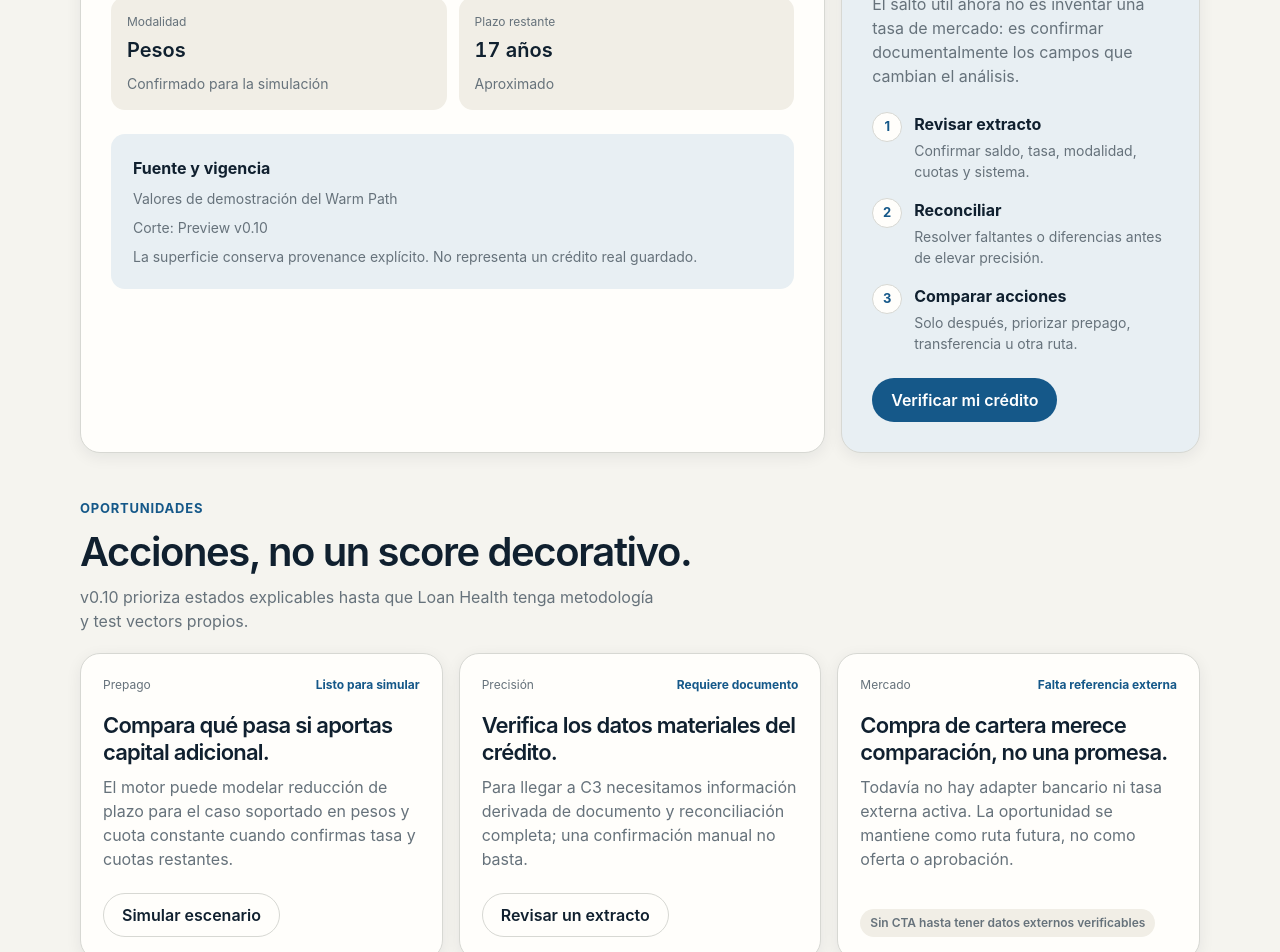
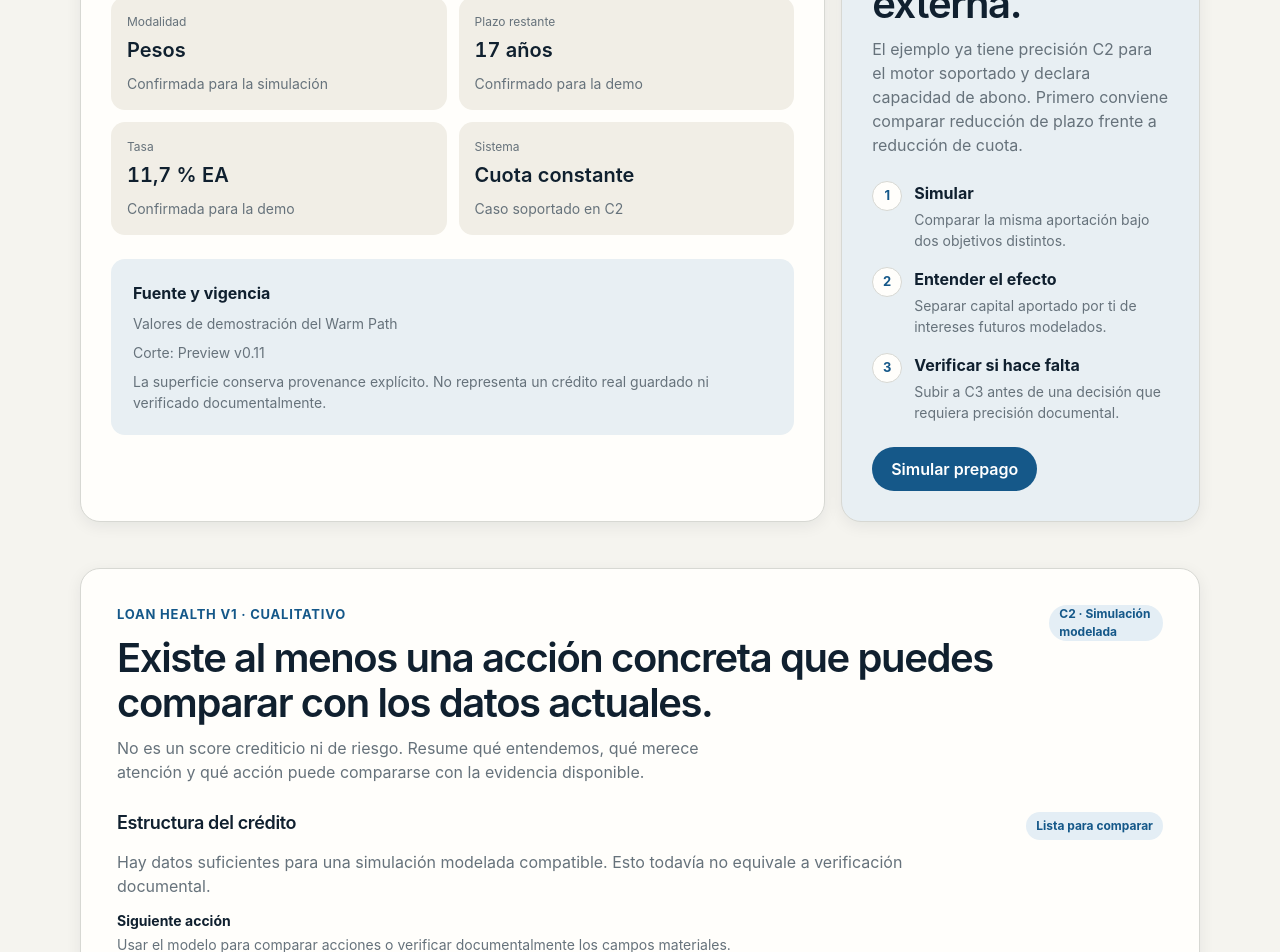
Before and after one commit to arendon7/VIVIENDA, a Next.js app: page /mi-vivienda in a window 1280 px wide. Shown: the part 860-1812 px from the top of the page. Built offline with nearby package versions, Linux system fonts and the light colour scheme.

Commit message:
feat: integrate Loan Health into Mi Vivienda

```diff
--- a/app/mi-vivienda/page.tsx
+++ b/app/mi-vivienda/page.tsx
@@ -1,34 +1,32 @@
+import { LoanHealthPanel } from "@/components/vivienda/loan-health-panel";
 import {
   FinancialNumber,
   PrecisionBadge,
   SourceFreshness,
 } from "@/components/vivienda/signature-components";
+import { evaluateLoanHealth } from "@/domain/loan-health/evaluator";
+import {
+  evaluateOpportunityRoutes,
+  type OpportunityRouterInput,
+} from "@/domain/opportunity/router";
 import styles from "./mi-vivienda.module.css";
 
-const opportunities = [
-  {
-    label: "Prepago",
-    status: "Listo para simular",
-    title: "Compara qué pasa si aportas capital adicional.",
-    copy: "El motor puede modelar reducción de plazo para el caso soportado en pesos y cuota constante cuando confirmas tasa y cuotas restantes.",
-    href: "/revisar",
-    action: "Simular escenario",
-  },
-  {
-    label: "Precisión",
-    status: "Requiere documento",
-    title: "Verifica los datos materiales del crédito.",
-    copy: "Para llegar a C3 necesitamos información derivada de documento y reconciliación completa; una confirmación manual no basta.",
-    href: "/verificar",
-    action: "Revisar un extracto",
-  },
-  {
-    label: "Mercado",
-    status: "Falta referencia externa",
-    title: "Compra de cartera merece comparación, no una promesa.",
-    copy: "Todavía no hay adapter bancario ni tasa externa activa. La oportunidad se mantiene como ruta futura, no como oferta o aprobación.",
-  },
-];
+const demoRouterInput: OpportunityRouterInput = {
+  asOfDate: "2026-08-26",
+  precision: "C2",
+  productType: "mortgage_housing",
+  modality: "pesos",
+  paymentState: "current",
+  extraPaymentCapacity: 500_000,
+  wantsFinishSooner: true,
+};
+
+const demoLoanHealth = evaluateLoanHealth({
+  precision: demoRouterInput.precision,
+  productType: demoRouterInput.productType,
+  paymentState: demoRouterInput.paymentState,
+  routerResult: evaluateOpportunityRoutes(demoRouterInput),
+});
 
 export default function MiViviendaPage() {
   return (
@@ -64,9 +62,9 @@ export default function MiViviendaPage() {
               <PrecisionBadge level="C2" />
             </div>
             <p className="section-copy">
-              Hay suficiente información confirmada para modelar un escenario compatible, pero todavía no para afirmar un estado documental C3.
+              Hay suficiente información confirmada para modelar el escenario soportado. Verificar documentalmente sigue siendo un paso distinto y necesario para C3.
             </p>
-            <a className="button button-primary" href="/verificar">Subir de precisión</a>
+            <a className="button button-primary" href="/revisar">Comparar una decisión</a>
           </div>
         </section>
 
@@ -83,56 +81,34 @@ export default function MiViviendaPage() {
             <dl className={styles.facts}>
               <FinancialNumber label="Saldo" value="$180.000.000" detail="Declarado / ejemplo" />
               <FinancialNumber label="Cuota" value="$2.100.000" detail="Declarado / ejemplo" />
-              <FinancialNumber label="Modalidad" value="Pesos" detail="Confirmado para la simulación" />
-              <FinancialNumber label="Plazo restante" value="17 años" detail="Aproximado" />
+              <FinancialNumber label="Modalidad" value="Pesos" detail="Confirmada para la simulación" />
+              <FinancialNumber label="Plazo restante" value="17 años" detail="Confirmado para la demo" />
+              <FinancialNumber label="Tasa" value="11,7 % EA" detail="Confirmada para la demo" />
+              <FinancialNumber label="Sistema" value="Cuota constante" detail="Caso soportado en C2" />
             </dl>
 
-            <SourceFreshness source="Valores de demostración del Warm Path" cutoff="Preview v0.10">
-              <p>La superficie conserva provenance explícito. No representa un crédito real guardado.</p>
+            <SourceFreshness source="Valores de demostración del Warm Path" cutoff="Preview v0.11">
+              <p>La superficie conserva provenance explícito. No representa un crédito real guardado ni verificado documentalmente.</p>
             </SourceFreshness>
           </article>
 
           <aside className={`surface ${styles.nextAction}`} aria-labelledby="next-action-heading">
             <p className="eyebrow">Siguiente mejor acción</p>
-            <h2 id="next-action-heading">Verificar antes de comparar decisiones externas.</h2>
+            <h2 id="next-action-heading">Compara el prepago antes de buscar una solución externa.</h2>
             <p className="section-copy">
-              El salto útil ahora no es inventar una tasa de mercado: es confirmar documentalmente los campos que cambian el análisis.
+              El ejemplo ya tiene precisión C2 para el motor soportado y declara capacidad de abono. Primero conviene comparar reducción de plazo frente a reducción de cuota.
             </p>
             <ol className={styles.steps}>
-              <li><span>1</span><div><strong>Revisar extracto</strong><p>Confirmar saldo, tasa, modalidad, cuotas y sistema.</p></div></li>
-              <li><span>2</span><div><strong>Reconciliar</strong><p>Resolver faltantes o diferencias antes de elevar precisión.</p></div></li>
-              <li><span>3</span><div><strong>Comparar acciones</strong><p>Solo después, priorizar prepago, transferencia u otra ruta.</p></div></li>
+              <li><span>1</span><div><strong>Simular</strong><p>Comparar la misma aportación bajo dos objetivos distintos.</p></div></li>
+              <li><span>2</span><div><strong>Entender el efecto</strong><p>Separar capital aportado por ti de intereses futuros modelados.</p></div></li>
+              <li><span>3</span><div><strong>Verificar si hace falta</strong><p>Subir a C3 antes de una decisión que requiera precisión documental.</p></div></li>
             </ol>
-            <a className="button button-primary" href="/verificar">Verificar mi crédito</a>
+            <a className="button button-primary" href="/revisar">Simular prepago</a>
           </aside>
         </section>
 
-        <section className={styles.section} aria-labelledby="opportunities-heading">
-          <div className={styles.sectionHeading}>
-            <div>
-              <p className="eyebrow">Oportunidades</p>
-              <h2 id="opportunities-heading">Acciones, no un score decorativo.</h2>
-              <p className="section-copy">v0.10 prioriza estados explicables hasta que Loan Health tenga metodología y test vectors propios.</p>
-            </div>
-          </div>
-
-          <div className={styles.opportunityGrid}>
-            {opportunities.map((opportunity) => (
-              <article className={`surface ${styles.opportunity}`} key={opportunity.label}>
-                <div className={styles.opportunityMeta}>
-                  <span>{opportunity.label}</span>
-                  <strong>{opportunity.status}</strong>
-                </div>
-                <h3>{opportunity.title}</h3>
-                <p className="section-copy">{opportunity.copy}</p>
-                {opportunity.href ? (
-                  <a className="button button-secondary" href={opportunity.href}>{opportunity.action}</a>
-                ) : (
-                  <span className={styles.noAction}>Sin CTA hasta tener datos externos verificables</span>
-                )}
-              </article>
-            ))}
-          </div>
+        <section className={styles.section} aria-label="Loan Health">
+          <LoanHealthPanel result={demoLoanHealth} />
         </section>
 
         <section className={styles.section} aria-labelledby="precision-heading">
@@ -176,7 +152,7 @@ export default function MiViviendaPage() {
       </main>
 
       <footer className="shell site-footer">
-        VIVIENDA · Preview v0.10 · Información, simulaciones y rutas con niveles de precisión explícitos.
+        VIVIENDA · Preview v0.11 · Loan Health cualitativo, simulaciones y rutas con precisión explícita.
       </footer>
     </>
   );
```
